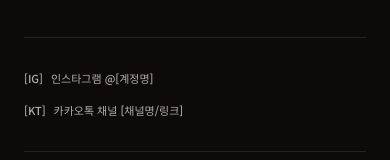
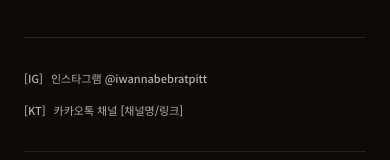
Before and after one commit to jjapaguri/wolya-archive, a Next.js app: page /m/shop in a window 390 px wide. Shown: the part 6236-6396 px from the top of the page. Built offline with nearby package versions, Linux system fonts and the light colour scheme.

Commit message:
feat: 인스타그램 링크 연결 — 모바일 헤더·푸터

```diff
--- a/src/components/mobile/MobileFooter.tsx
+++ b/src/components/mobile/MobileFooter.tsx
@@ -67,8 +67,13 @@
       <div className="mb-8 h-px w-full bg-fg/10" />
 
       <div className="mb-8 flex flex-col gap-4 font-kr text-[11px] text-fg/70">
-        <a href="#" className="flex items-center gap-2 active:opacity-50">
-          <span>[IG]</span> 인스타그램 @[계정명]
+        <a
+          href="https://instagram.com/iwannabebratpitt"
+          target="_blank"
+          rel="noopener noreferrer"
+          className="flex items-center gap-2 active:opacity-50"
+        >
+          <span>[IG]</span> 인스타그램 @iwannabebratpitt
         </a>
         <a href="#" className="flex items-center gap-2 active:opacity-50">
           <span>[KT]</span> 카카오톡 채널 [채널명/링크]
--- a/src/components/mobile/MobileHeader.tsx
+++ b/src/components/mobile/MobileHeader.tsx
@@ -96,7 +96,12 @@
         </nav>
 
         <div className="absolute bottom-10 flex gap-6 text-xs text-fg/50">
-          <a href="#" className="hover:text-fg">
+          <a
+            href="https://instagram.com/iwannabebratpitt"
+            target="_blank"
+            rel="noopener noreferrer"
+            className="hover:text-fg"
+          >
             INSTAGRAM
           </a>
           <a href="#" className="hover:text-fg">
```
